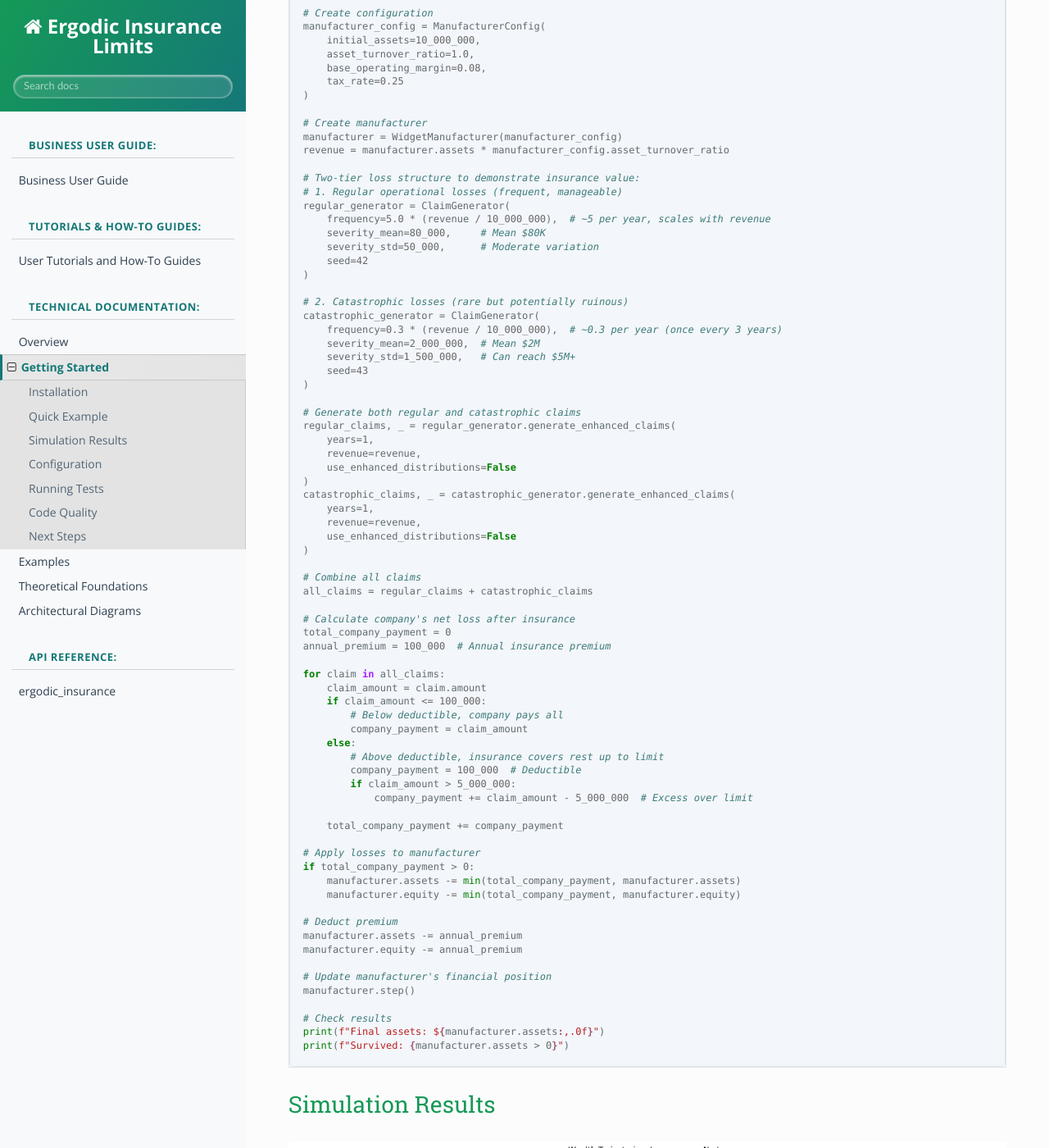
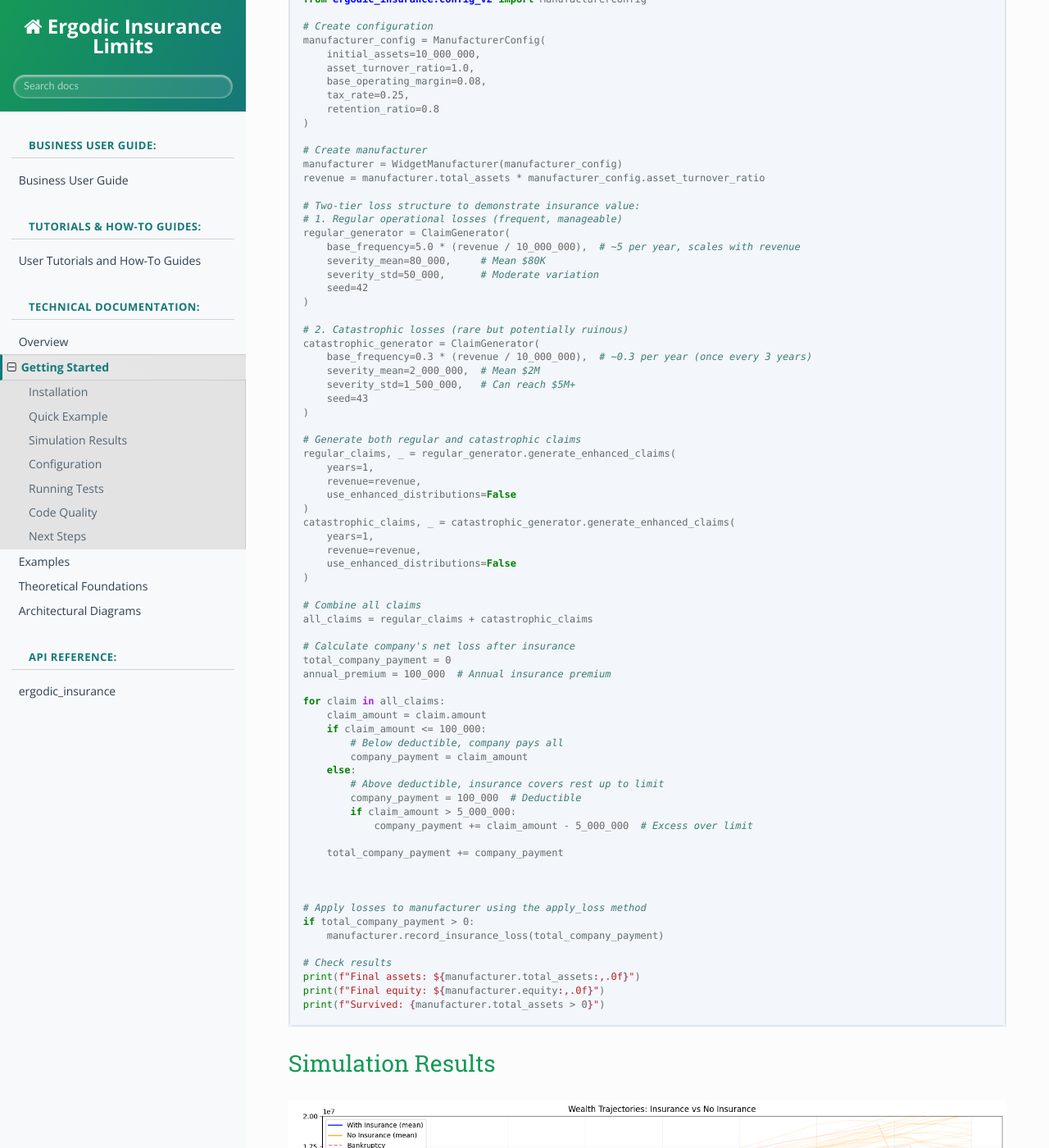
Before and after one commit to AlexFiliakov/Ergodic-Insurance-Limits, a Sphinx documentation site: the page built from ergodic_insurance/docs/getting_started.rst, in a window 1280 px wide and 1400 px high, scrolled down 1160 px. Shown: the whole window at 82% size. Built offline with Sphinx 7.4.7 and the Read the Docs theme 3.1.0, drawn with Linux system fonts in a browser that asks for light colours; pages that are not in the unit, such as notebooks, are missing from menus; some of the changed text lies outside the part shown.

Commit message:
fix Getting Started example

```diff
--- a/ergodic_insurance/docs/getting_started.rst
+++ b/ergodic_insurance/docs/getting_started.rst
@@ -36,6 +36,7 @@ Here's a simple example to get you started:
 
     from ergodic_insurance.manufacturer import WidgetManufacturer
     from ergodic_insurance.claim_generator import ClaimGenerator
+    from ergodic_insurance.manufacturer import WidgetManufacturer
     from ergodic_insurance.config_v2 import ManufacturerConfig
 
     # Create configuration
@@ -43,17 +44,18 @@ Here's a simple example to get you started:
         initial_assets=10_000_000,
         asset_turnover_ratio=1.0,
         base_operating_margin=0.08,
-        tax_rate=0.25
+        tax_rate=0.25,
+        retention_ratio=0.8
     )
 
     # Create manufacturer
     manufacturer = WidgetManufacturer(manufacturer_config)
-    revenue = manufacturer.assets * manufacturer_config.asset_turnover_ratio
+    revenue = manufacturer.total_assets * manufacturer_config.asset_turnover_ratio
 
     # Two-tier loss structure to demonstrate insurance value:
     # 1. Regular operational losses (frequent, manageable)
     regular_generator = ClaimGenerator(
-        frequency=5.0 * (revenue / 10_000_000),  # ~5 per year, scales with revenue
+        base_frequency=5.0 * (revenue / 10_000_000),  # ~5 per year, scales with revenue
         severity_mean=80_000,     # Mean $80K
         severity_std=50_000,      # Moderate variation
         seed=42
@@ -61,7 +63,7 @@ Here's a simple example to get you started:
 
     # 2. Catastrophic losses (rare but potentially ruinous)
     catastrophic_generator = ClaimGenerator(
-        frequency=0.3 * (revenue / 10_000_000),  # ~0.3 per year (once every 3 years)
+        base_frequency=0.3 * (revenue / 10_000_000),  # ~0.3 per year (once every 3 years)
         severity_mean=2_000_000,  # Mean $2M
         severity_std=1_500_000,   # Can reach $5M+
         seed=43
@@ -99,21 +101,16 @@ Here's a simple example to get you started:
 
         total_company_payment += company_payment
 
-    # Apply losses to manufacturer
+
+
+    # Apply losses to manufacturer using the apply_loss method
     if total_company_payment > 0:
-        manufacturer.assets -= min(total_company_payment, manufacturer.assets)
-        manufacturer.equity -= min(total_company_payment, manufacturer.equity)
-
-    # Deduct premium
-    manufacturer.assets -= annual_premium
-    manufacturer.equity -= annual_premium
-
-    # Update manufacturer's financial position
-    manufacturer.step()
+        manufacturer.record_insurance_loss(total_company_payment)
 
     # Check results
-    print(f"Final assets: ${manufacturer.assets:,.0f}")
-    print(f"Survived: {manufacturer.assets > 0}")
+    print(f"Final assets: ${manufacturer.total_assets:,.0f}")
+    print(f"Final equity: ${manufacturer.equity:,.0f}")
+    print(f"Survived: {manufacturer.total_assets > 0}")
 
 Simulation Results
 ------------------
```
